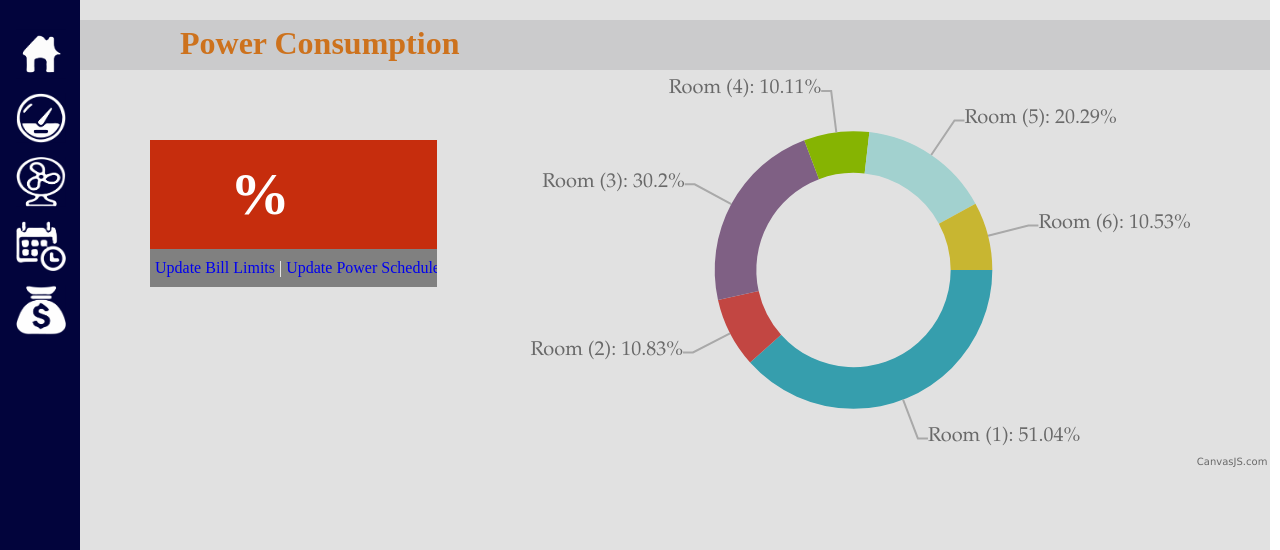
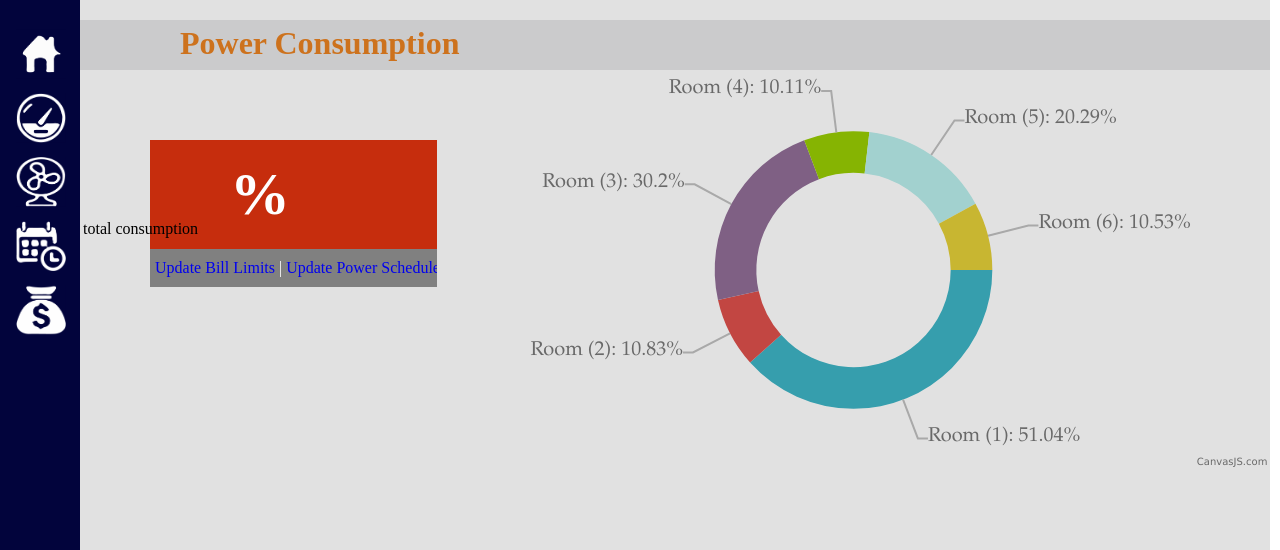
Before and after one commit to CBEMS/website, a PHP site: page /power-consumption.php in a window 1280 px wide. Shown: the part 101-651 px from the top of the page. Run offline with PHP 8.4, Linux system fonts and the light colour scheme; the visitor is signed in with stand-in values (Sample User, id 1).

Commit message:
added the new power consumption from marwan

```diff
--- a/power-consumption.php
+++ b/power-consumption.php
@@ -18,7 +18,14 @@
     <link rel="stylesheet" type="text/css" href="css/styles.css">
 
     <script src="javascript/canvasjs.min.js"></script>
-
+	<style type="text/css">
+    table
+    {
+        position: relative;
+        margin-left : 300;
+        margin-top : 300;
+    }
+    </style>
 
 	<title>Power Consumption</title>
 </head>
@@ -60,6 +67,14 @@
 				<h2><span id="cons"> </span> %</h2>
 				<div id="more"><a href="billing.html">Update Bill Limits </a><p style="display:inline;">|</p><a href="power-schedule1.html"> Update Power Schedule</a></div>
 			</div>
+            <div>
+            <table>
+                <tr class="try">
+                <td>total consumption</td>
+                <td> </td>
+                    </tr>
+                </table>
+            </div>
 			</div>
 		<div id="chartContainer" style="height: 400px; width: 70%;"></div>
 
@@ -85,7 +100,12 @@
                 var totalpower;
                 var y=[];
                 for (j=0;j<input.length;j++){
-                    y.push((input[i]/sum)*totalpower);
+                    y.push({
+                            y: (input[i]/sum)*totalpower ,
+                            indexLabel: "{roomName}: {y}%",
+                            sortable: true,
+                            resizeable: true
+                        });
                 }
 
 		</script>
```
